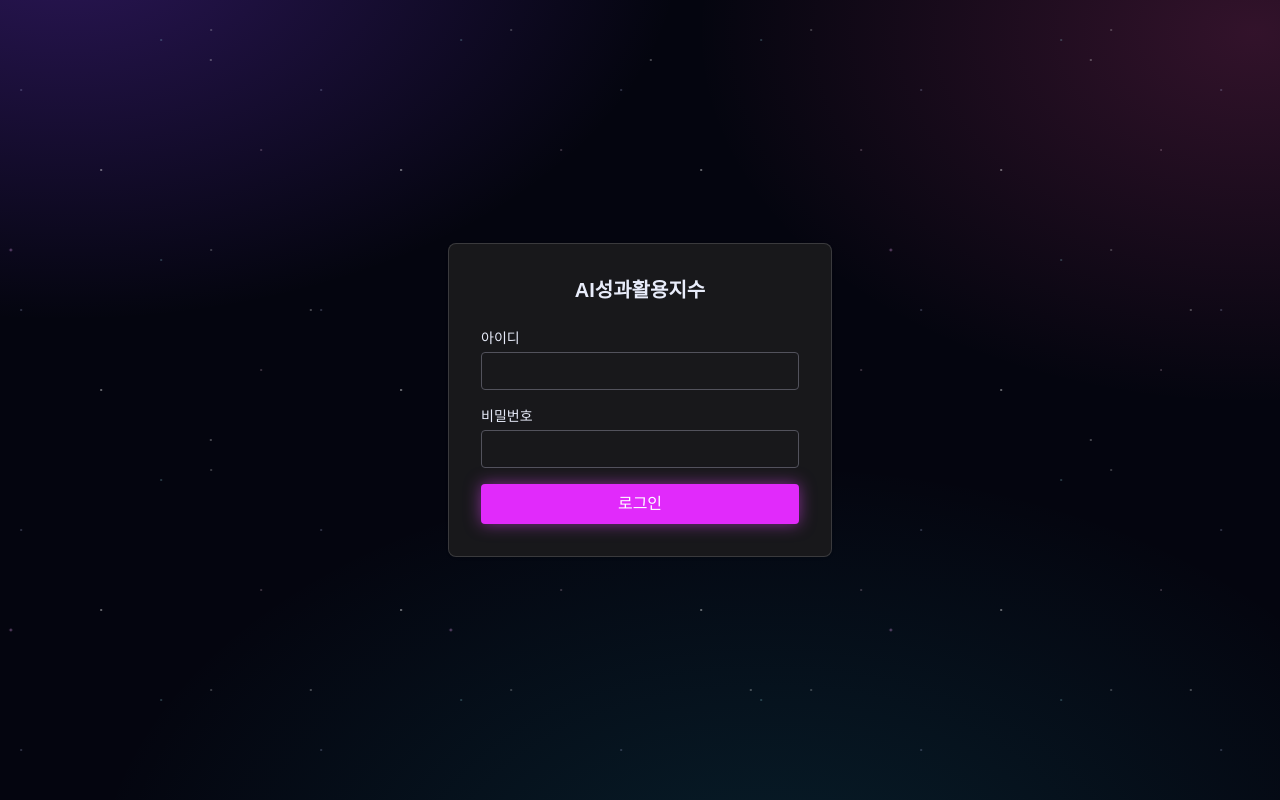
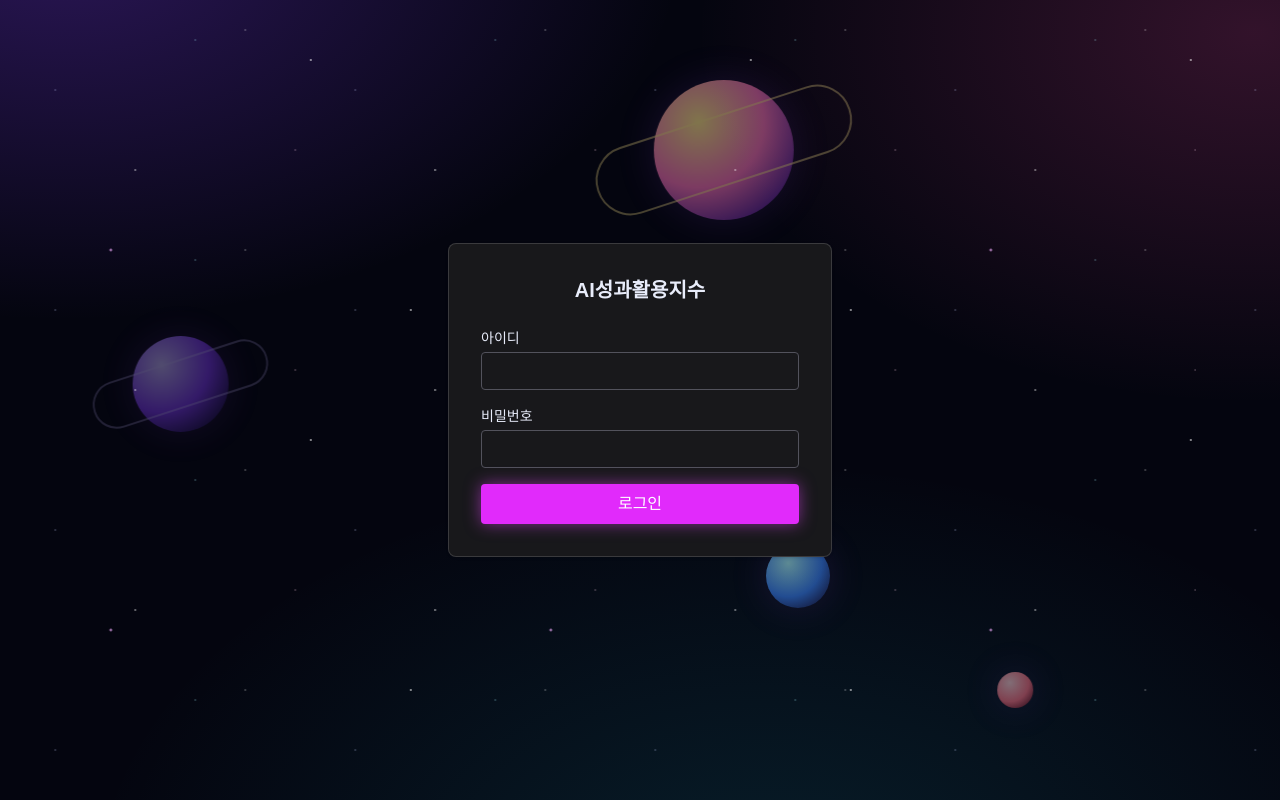
Before and after one commit to dbsgh2616-afk/ai-performance-index, a Next.js app: page /login in a window 1280 px wide. Built offline with nearby package versions, Linux system fonts and the light colour scheme.

Commit message:
배경에 행성과 우주선(특별 손님 4명)이 천천히 지나가게 함: 움직임 줄이기 설정에서는 숨김
Co-Authored-By: Claude Sonnet 5.5 <noreply@anthropic.com>

```diff
--- a/app/globals.css
+++ b/app/globals.css
@@ -129,3 +129,23 @@ body::after {
 @media (prefers-reduced-motion: reduce) {
   .shooting-star { animation: none; }
 }
+
+/* 배경 장식(components/SpaceScenery.tsx) — 행성은 오른쪽에서 왼쪽으로 천천히, 우주선은 왼쪽에서 오른쪽으로 가끔 지나간다 */
+@keyframes scenery-left {
+  from { transform: translateX(105vw); }
+  to { transform: translateX(-35vw); }
+}
+.scenery-fly-left {
+  animation: scenery-left 120s linear infinite;
+  will-change: transform;
+}
+/* 60초 중 앞의 25%(15초)만 날아가고 나머지는 화면 밖에서 쉰다 */
+@keyframes scenery-cameo {
+  0% { transform: translateX(-25vw); }
+  25%, 100% { transform: translateX(110vw); }
+}
+.scenery-cameo {
+  animation: scenery-cameo 60s linear infinite;
+  transform: translateX(-25vw);
+  will-change: transform;
+}
--- a/app/layout.tsx
+++ b/app/layout.tsx
@@ -1,5 +1,6 @@
 import type { Metadata } from "next";
 import { Geist, Geist_Mono } from "next/font/google";
+import { SpaceScenery } from "@/components/SpaceScenery";
 import "./globals.css";
 
 const geistSans = Geist({
@@ -23,7 +24,10 @@ export default function RootLayout({ children }: LayoutProps<"/">) {
       lang="ko"
       className={`${geistSans.variable} ${geistMono.variable} dark h-full antialiased`}
     >
-      <body className="min-h-full flex flex-col">{children}</body>
+      <body className="min-h-full flex flex-col">
+        <SpaceScenery />
+        {children}
+      </body>
     </html>
   );
 }
--- /dev/null
+++ b/components/SpaceScenery.tsx
@@ -0,0 +1,117 @@
+// 배경 장식: 행성과 우주선이 화면 뒤를 천천히 지나간다. 내용 뒤에 깔리고 클릭을 막지 않는다.
+// 움직임을 줄이는 설정을 켠 기기에서는 보이지 않는다. (motion-reduce:hidden)
+// 특별 손님(CAMEOS)은 장난으로 넣은 것이다. 외부에 보여줄 때는 CAMEOS를 빈 목록으로 바꾸면 사라진다.
+
+type Planet = {
+  size: number; // px
+  top: string;
+  duration: number; // 초
+  delay: number; // 초. 음수면 이미 화면 중간쯤에서 시작한다.
+  surface: string; // CSS background
+  ring?: string; // 고리 색
+  opacity: number;
+};
+
+const PLANETS: Planet[] = [
+  {
+    size: 140,
+    top: "10%",
+    duration: 170,
+    delay: -60,
+    surface: "radial-gradient(circle at 32% 30%, #fde68a, #f472b6 48%, #4c1d95 85%)",
+    ring: "rgba(253, 230, 138, 0.55)",
+    opacity: 0.5,
+  },
+  {
+    size: 64,
+    top: "68%",
+    duration: 110,
+    delay: -30,
+    surface: "radial-gradient(circle at 35% 30%, #a5f3fc, #3b82f6 55%, #1e1b4b 90%)",
+    opacity: 0.55,
+  },
+  {
+    size: 96,
+    top: "42%",
+    duration: 230,
+    delay: -150,
+    surface: "radial-gradient(circle at 30% 30%, #c4b5fd, #7c3aed 50%, #0f0a2e 90%)",
+    ring: "rgba(196, 181, 253, 0.4)",
+    opacity: 0.4,
+  },
+  {
+    size: 36,
+    top: "84%",
+    duration: 80,
+    delay: -10,
+    surface: "radial-gradient(circle at 35% 30%, #fecdd3, #fb7185 55%, #4c0519 95%)",
+    opacity: 0.5,
+  },
+];
+
+type Cameo = { name: string; initial: string; top: string; delay: number; hue: string };
+
+const CAMEOS: Cameo[] = [
+  { name: "일론 머스크", initial: "E", top: "18%", delay: 5, hue: "#22d3ee" },
+  { name: "젠슨 황", initial: "J", top: "58%", delay: 20, hue: "#a3e635" },
+  { name: "마크 저커버그", initial: "M", top: "32%", delay: 35, hue: "#60a5fa" },
+  { name: "샘 울트론", initial: "S", top: "74%", delay: 50, hue: "#f472b6" },
+];
+
+// 작은 우주선(오른쪽을 향함). 위 통유리 안에 얼굴 모양 아이콘을 넣어 특별 손님을 표현한다.
+function CameoShip({ cameo }: { cameo: Cameo }) {
+  return (
+    <div className="flex flex-col items-center gap-1">
+      <svg width="120" height="56" viewBox="0 0 120 56" aria-hidden>
+        {/* 뒤로 나오는 불꽃 */}
+        <path d="M18,36 L2,30 L2,42 Z" fill="#fbbf24" className="animate-pulse" />
+        <path d="M18,36 L8,33 L8,39 Z" fill="#fff7ed" />
+        {/* 몸체 */}
+        <path d="M16,36 C30,24 78,24 108,36 C80,48 36,48 16,36 Z" fill="#e2e8f0" />
+        <path d="M30,40 C54,46 80,44 100,38 C80,46 50,48 30,40 Z" fill={cameo.hue} opacity="0.9" />
+        {/* 통유리 돔 + 얼굴 아이콘 */}
+        <ellipse cx="62" cy="26" rx="19" ry="17" fill="rgba(165,243,252,0.35)" stroke="rgba(207,250,254,0.8)" strokeWidth="1.5" />
+        <circle cx="62" cy="27" r="9.5" fill="#fcd9b6" />
+        <text x="62" y="31" textAnchor="middle" fontSize="12" fontWeight="700" fill="#4c1d95">
+          {cameo.initial}
+        </text>
+      </svg>
+      <span className="rounded-full border border-white/20 bg-black/40 px-2 py-0.5 text-[10px] font-medium text-white/90">{cameo.name}</span>
+    </div>
+  );
+}
+
+export function SpaceScenery() {
+  return (
+    <div className="pointer-events-none fixed inset-0 -z-10 overflow-hidden motion-reduce:hidden" aria-hidden>
+      {PLANETS.map((planet, index) => (
+        <div
+          key={index}
+          className="scenery-fly-left absolute left-0"
+          style={{
+            top: planet.top,
+            width: planet.size,
+            height: planet.size,
+            opacity: planet.opacity,
+            animationDuration: `${planet.duration}s`,
+            animationDelay: `${planet.delay}s`,
+          }}
+        >
+          <div className="h-full w-full rounded-full" style={{ background: planet.surface, boxShadow: "0 0 40px rgba(168,85,247,0.25)" }} />
+          {planet.ring && (
+            <div
+              className="absolute left-1/2 top-1/2 rounded-full border-2"
+              style={{ width: planet.size * 1.9, height: planet.size * 0.5, borderColor: planet.ring, transform: "translate(-50%, -50%) rotate(-18deg)" }}
+            />
+          )}
+        </div>
+      ))}
+
+      {CAMEOS.map((cameo) => (
+        <div key={cameo.name} className="scenery-cameo absolute left-0" style={{ top: cameo.top, animationDelay: `${cameo.delay}s` }}>
+          <CameoShip cameo={cameo} />
+        </div>
+      ))}
+    </div>
+  );
+}
```
